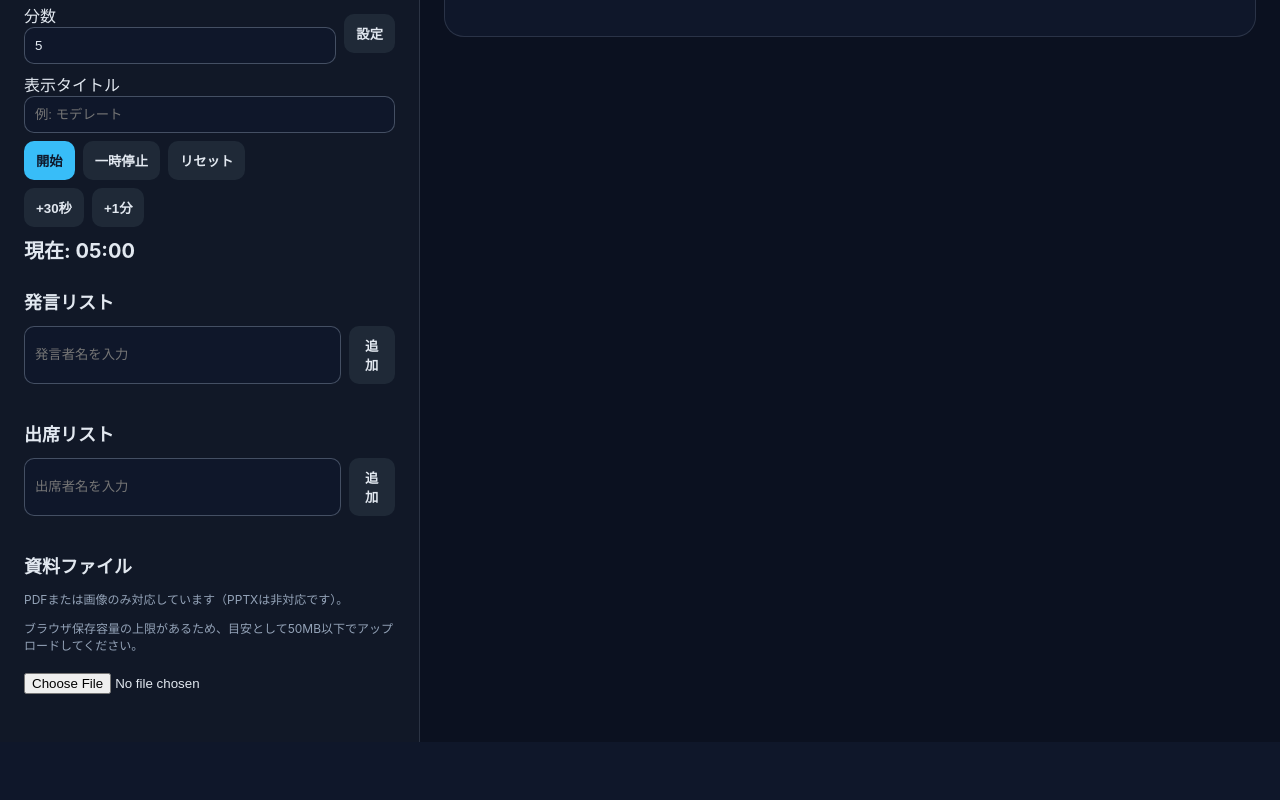
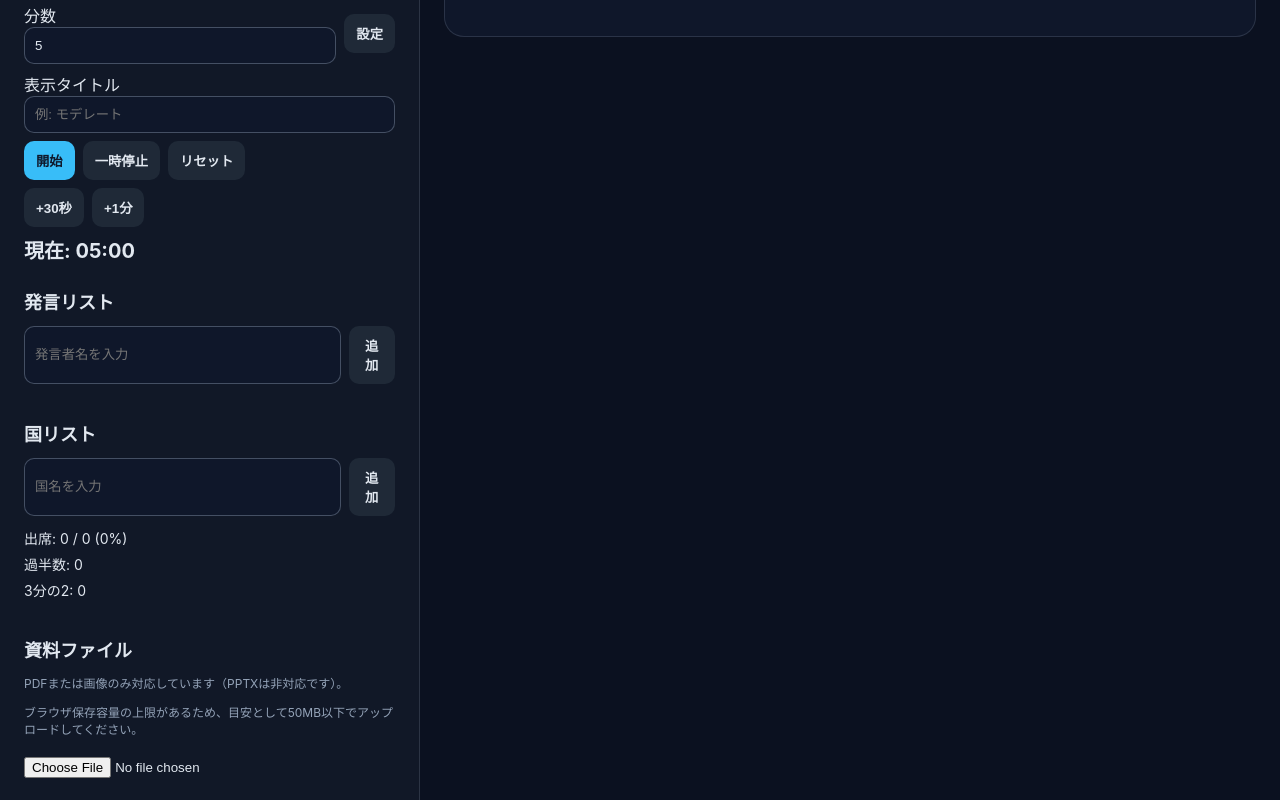
Before and after one commit to kumapuni/MUN, a React (Vite) app: page / in a window 1280 px wide. Shown: the part 742-1542 px from the top of the page. Before the commit the page ends 1484 px from the top, so only its background shows below. Built offline with nearby package versions, Linux system fonts and the light colour scheme.

Commit message:
Add attendance tracking with country list stats

```diff
--- a/src/components/ControlApp.jsx
+++ b/src/components/ControlApp.jsx
@@ -13,6 +13,9 @@ import {
   removeFile,
   saveFile
 } from "../utils/fileStore.js";
+
+const ATTENDANCE_PRESENT = "present";
+const ATTENDANCE_ABSENT = "absent";
 
 export default function ControlApp() {
   const [state, setState] = useSharedState(true);
@@ -93,7 +96,12 @@ export default function ControlApp() {
     if (!attendanceName.trim()) return;
     setState((prev) => ({
       ...prev,
-      attendance: [...prev.attendance, createListItem(attendanceName.trim())]
+      attendance: [
+        ...prev.attendance,
+        createListItem(attendanceName.trim(), {
+          status: ATTENDANCE_ABSENT
+        })
+      ]
     }));
     setAttendanceName("");
   };
@@ -123,6 +131,15 @@ export default function ControlApp() {
     setState((prev) => ({
       ...prev,
       attendance: prev.attendance.filter((item) => item.id !== id)
+    }));
+  };
+
+  const handleAttendanceStatus = (id, status) => {
+    setState((prev) => ({
+      ...prev,
+      attendance: prev.attendance.map((item) =>
+        item.id === id ? { ...item, status } : item
+      )
     }));
   };
 
@@ -194,6 +211,23 @@ export default function ControlApp() {
     const remaining = updateTimerState(state.timer).remaining;
     return formatDuration(remaining);
   }, [state.timer]);
+
+  const attendanceStats = useMemo(() => {
+    const total = state.attendance.length;
+    const present = state.attendance.filter(
+      (item) => item.status === ATTENDANCE_PRESENT
+    ).length;
+    const rate = total ? Math.round((present / total) * 100) : 0;
+    const majority = total ? Math.floor(total / 2) + 1 : 0;
+    const twoThirds = total ? Math.ceil((total * 2) / 3) : 0;
+    return {
+      total,
+      present,
+      rate,
+      majority,
+      twoThirds
+    };
+  }, [state.attendance]);
 
   const previewState = useMemo(() => {
     return {
@@ -358,7 +392,7 @@ export default function ControlApp() {
         </section>
 
         <section className="panel-section">
-          <h2>出席リスト</h2>
+          <h2>国リスト</h2>
           <div className="list-row">
             <input
               className="text-input"
@@ -370,16 +404,22 @@ export default function ControlApp() {
                   addAttendance();
                 }
               }}
-              placeholder="出席者名を入力"
+              placeholder="国名を入力"
             />
             <button className="secondary" onClick={addAttendance}>
               追加
             </button>
           </div>
+          <div className="attendance-stats">
+            <div>出席: {attendanceStats.present} / {attendanceStats.total} ({attendanceStats.rate}%)</div>
+            <div>過半数: {attendanceStats.majority}</div>
+            <div>3分の2: {attendanceStats.twoThirds}</div>
+          </div>
           <ul className="draggable-list">
             {state.attendance.map((member) => (
               <li
                 key={member.id}
+                className={`attendance-item ${member.status || ATTENDANCE_ABSENT}`}
                 draggable
                 onDragStart={(event) =>
                   event.dataTransfer.setData("text/plain", member.id)
@@ -391,12 +431,30 @@ export default function ControlApp() {
                 }}
               >
                 <span>{member.name}</span>
+                <div className="attendance-actions">
+                  <button
+                    className={
+                      member.status === ATTENDANCE_PRESENT ? "accent" : "secondary"
+                    }
+                    onClick={() => handleAttendanceStatus(member.id, ATTENDANCE_PRESENT)}
+                  >
+                    出席
+                  </button>
+                  <button
+                    className={
+                      member.status === ATTENDANCE_ABSENT ? "accent" : "secondary"
+                    }
+                    onClick={() => handleAttendanceStatus(member.id, ATTENDANCE_ABSENT)}
+                  >
+                    欠席
+                  </button>
                   <button
                     className="ghost"
                     onClick={() => handleAttendanceRemove(member.id)}
                   >
                     削除
                   </button>
+                </div>
               </li>
             ))}
           </ul>
--- a/src/components/DisplayScreen.jsx
+++ b/src/components/DisplayScreen.jsx
@@ -1,5 +1,12 @@
-import { useEffect, useRef, useState } from "react";
+import { useEffect, useMemo, useRef, useState } from "react";
 import { formatDuration } from "../utils/stateUtils.js";
+
+const ATTENDANCE_PRESENT = "present";
+
+const formatRate = (present, total) => {
+  if (!total) return "0%";
+  return `${Math.round((present / total) * 100)}%`;
+};
 
 export default function DisplayScreen({ state, isPreview }) {
   const view = state.currentView;
@@ -53,6 +60,22 @@ export default function DisplayScreen({ state, isPreview }) {
   }, [shareStream]);
 
   useEffect(() => () => stopShare(), []);
+
+  const attendanceStats = useMemo(() => {
+    const total = state.attendance.length;
+    const present = state.attendance.filter(
+      (item) => item.status === ATTENDANCE_PRESENT
+    ).length;
+    const majority = total ? Math.floor(total / 2) + 1 : 0;
+    const twoThirds = total ? Math.ceil((total * 2) / 3) : 0;
+    return {
+      total,
+      present,
+      majority,
+      twoThirds,
+      rate: formatRate(present, total)
+    };
+  }, [state.attendance]);
 
   return (
     <div className={screenClass}>
@@ -157,10 +180,29 @@ export default function DisplayScreen({ state, isPreview }) {
 
       {view === "attendance" && (
         <div className="screen-list">
-          <h1>出席リスト</h1>
+          <div className="attendance-header">
+            <h1>国リスト</h1>
+            <div className="attendance-summary">
+              <div>出席: {attendanceStats.present} / {attendanceStats.total} ({attendanceStats.rate})</div>
+              <div>過半数: {attendanceStats.majority}</div>
+              <div>3分の2: {attendanceStats.twoThirds}</div>
+            </div>
+          </div>
           <ol>
             {state.attendance.map((member) => (
-              <li key={member.id}>{member.name}</li>
+              <li
+                key={member.id}
+                className={
+                  member.status === ATTENDANCE_PRESENT
+                    ? "attendance-present"
+                    : "attendance-absent"
+                }
+              >
+                <span>{member.name}</span>
+                <span className="attendance-status">
+                  {member.status === ATTENDANCE_PRESENT ? "出席" : "欠席"}
+                </span>
+              </li>
             ))}
           </ol>
         </div>
--- a/src/hooks/useSharedState.js
+++ b/src/hooks/useSharedState.js
@@ -27,7 +27,7 @@ export const defaultState = {
     { id: "speakers", label: "発言リスト" },
     { id: "speech", label: "スピーチ" },
     { id: "share", label: "アプリ画面" },
-    { id: "attendance", label: "出席リスト" },
+    { id: "attendance", label: "国リスト" },
     { id: "file", label: "資料" }
   ]
 };
--- a/src/styles.css
+++ b/src/styles.css
@@ -129,6 +129,53 @@ button.ghost {
   background: #0f172a;
   border: 1px solid rgba(148, 163, 184, 0.3);
   border-radius: 10px;
+  gap: 8px;
+}
+
+.attendance-actions {
+  display: flex;
+  gap: 6px;
+  flex-wrap: wrap;
+}
+
+.attendance-item.present {
+  border-color: rgba(56, 189, 248, 0.6);
+}
+
+.attendance-item.absent {
+  border-color: rgba(248, 113, 113, 0.5);
+}
+
+.attendance-stats {
+  display: grid;
+  gap: 6px;
+  margin-bottom: 12px;
+  font-size: 14px;
+}
+
+.attendance-header {
+  display: flex;
+  flex-direction: column;
+  gap: 12px;
+}
+
+.attendance-summary {
+  display: grid;
+  gap: 6px;
+  font-size: clamp(16px, 2vw, 22px);
+}
+
+.attendance-status {
+  font-weight: 700;
+  margin-left: 12px;
+}
+
+.attendance-present {
+  color: #7dd3fc;
+}
+
+.attendance-absent {
+  color: #fca5a5;
 }
 
 .helper {
@@ -230,6 +277,12 @@ button.ghost {
   font-size: clamp(24px, 3vw, 34px);
   margin: 0;
   padding-left: 24px;
+}
+
+.screen-list ol li {
+  display: flex;
+  align-items: center;
+  gap: 12px;
 }
 
 .speech-layout {
--- a/src/utils/stateUtils.js
+++ b/src/utils/stateUtils.js
@@ -1,6 +1,7 @@
-export const createListItem = (name) => ({
+export const createListItem = (name, extra = {}) => ({
   id: `${Date.now()}-${Math.random().toString(16).slice(2)}`,
-  name
+  name,
+  ...extra
 });
 
 export const moveItem = (items, fromId, toId) => {
```
Lines whose indentation alone changed are shown as unchanged.
